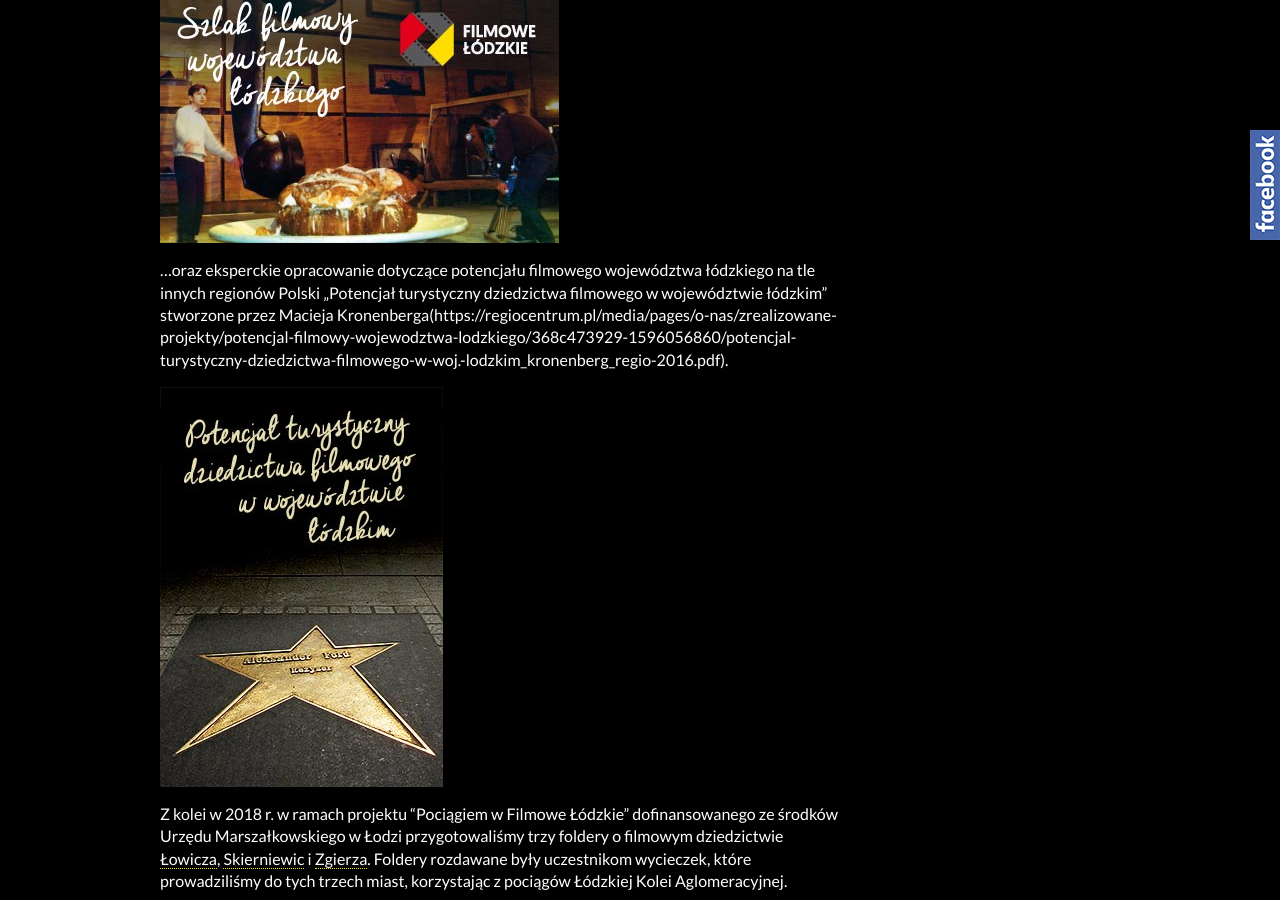
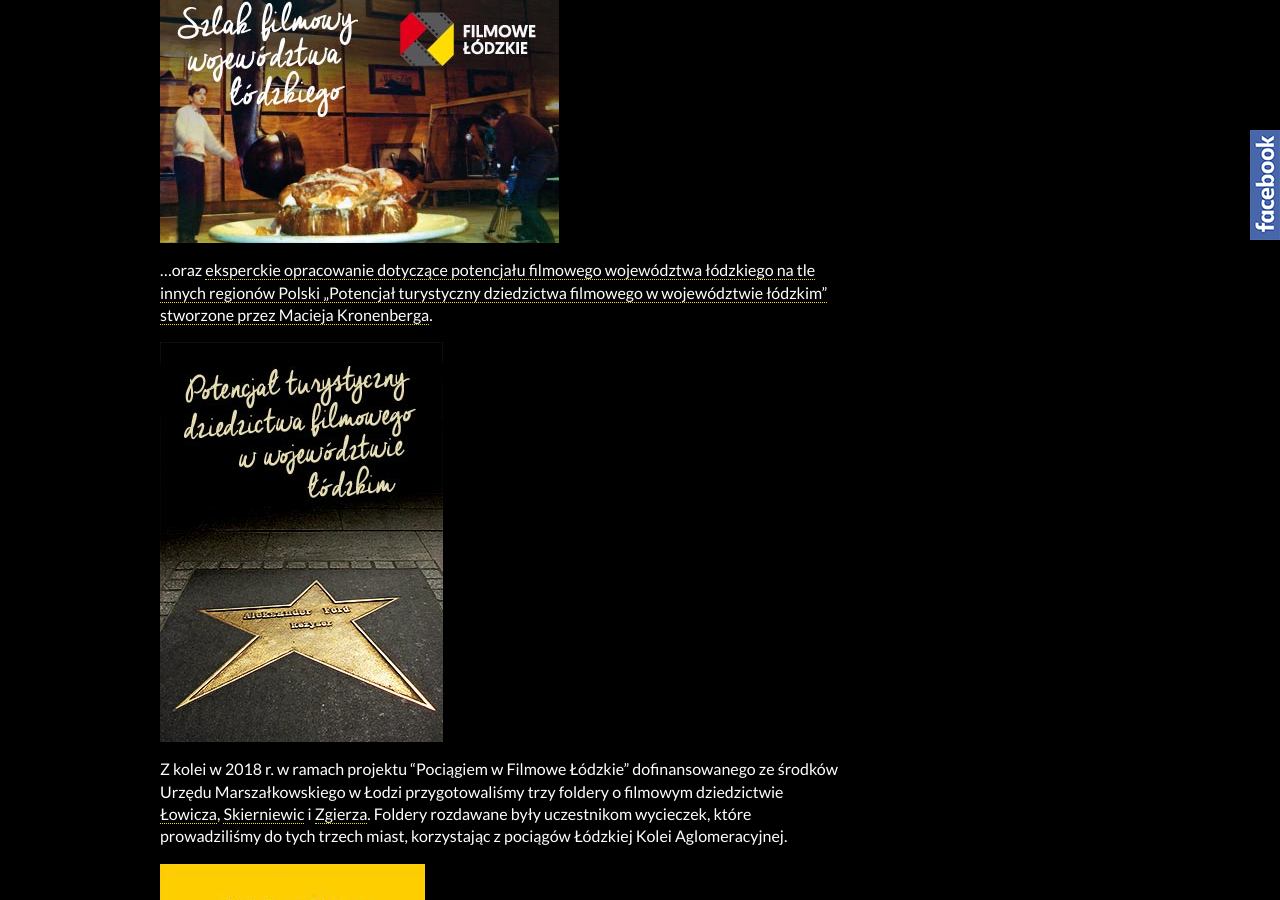
Before and after one commit to fusilli/filmowelodzkie, a Jekyll site: the page built from publikacje.md, in a window 1280 px wide and 900 px high, scrolled down 1555 px. Built offline with Jekyll 4.4.1, drawn with Linux system fonts in a browser that asks for light colours; nearby versions of some CDN libraries.

Commit message:
Update publikacje.md

```diff
--- a/publikacje.md
+++ b/publikacje.md
@@ -19,7 +19,7 @@ W 2016 r. w ramach projektu „Szlak filmowy województwa łódzkiego” [Filmow
 
 [![Szlak filmowy województwa łódzkiego](/img/szlak-filmowy-wojewodztwa-lodzkiego.jpg)](https://regiocentrum.pl/media/pages/o-nas/zrealizowane-projekty/potencjal-filmowy-wojewodztwa-lodzkiego/1a2f849e3d-1664362990/szlak-filmowy-wojewodztwa-lodzkiego-web-2022-09-27.pdf)
 
-…oraz eksperckie opracowanie dotyczące potencjału filmowego województwa łódzkiego na tle innych regionów Polski „Potencjał turystyczny dziedzictwa filmowego w województwie łódzkim” stworzone przez Macieja Kronenberga(https://regiocentrum.pl/media/pages/o-nas/zrealizowane-projekty/potencjal-filmowy-wojewodztwa-lodzkiego/368c473929-1596056860/potencjal-turystyczny-dziedzictwa-filmowego-w-woj.-lodzkim_kronenberg_regio-2016.pdf).
+…oraz [eksperckie opracowanie dotyczące potencjału filmowego województwa łódzkiego na tle innych regionów Polski „Potencjał turystyczny dziedzictwa filmowego w województwie łódzkim” stworzone przez Macieja Kronenberga](https://regiocentrum.pl/media/pages/o-nas/zrealizowane-projekty/potencjal-filmowy-wojewodztwa-lodzkiego/368c473929-1596056860/potencjal-turystyczny-dziedzictwa-filmowego-w-woj.-lodzkim_kronenberg_regio-2016.pdf).
 
 [![Potencjał turystyczny dziedzictwa filmowego w województwie łódzkim](/img/potencjal-turystyczny-dziedzictwa-filmowego-w-wojewodztwie-lodzkim.jpg)](https://regiocentrum.pl/media/pages/o-nas/zrealizowane-projekty/potencjal-filmowy-wojewodztwa-lodzkiego/368c473929-1596056860/potencjal-turystyczny-dziedzictwa-filmowego-w-woj.-lodzkim_kronenberg_regio-2016.pdf)
 
```
